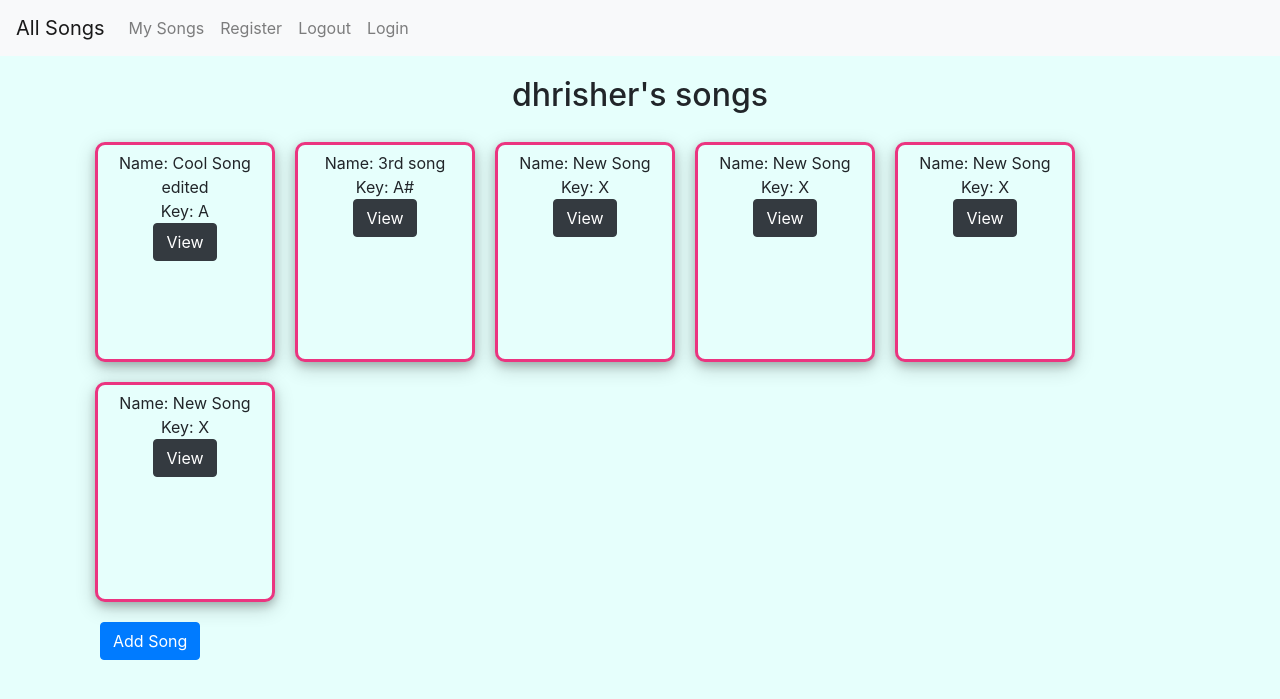
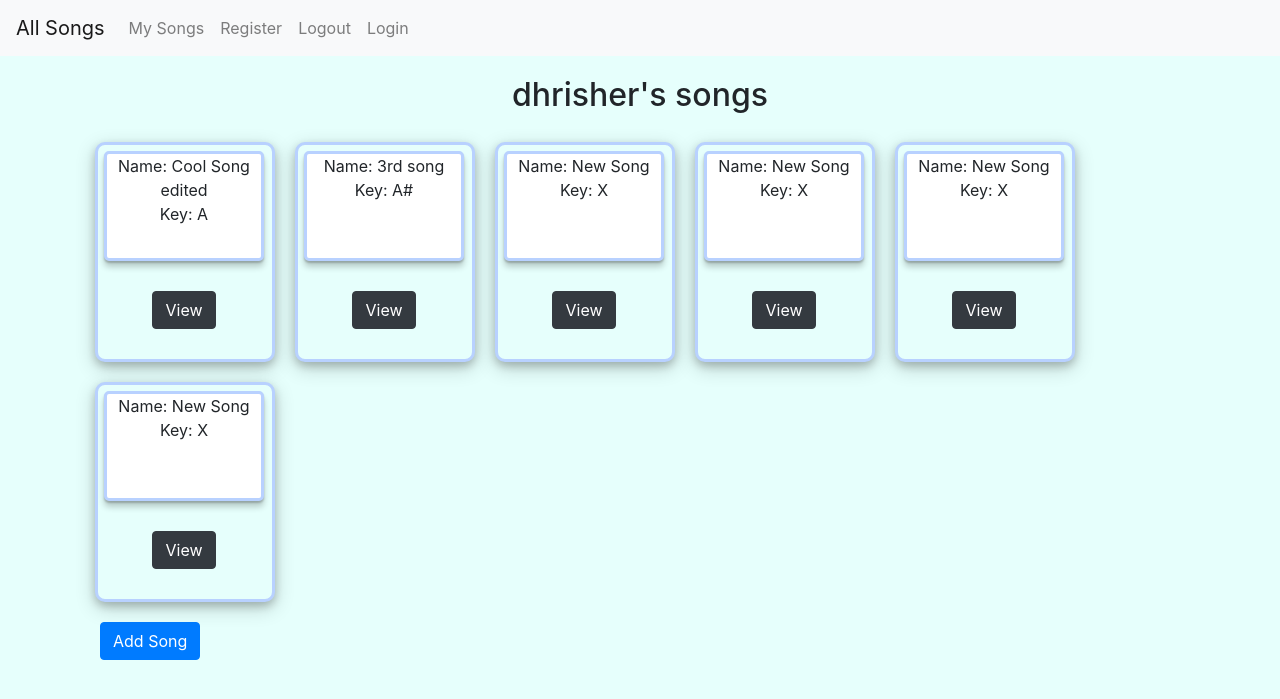
Before and after one commit to dhrisher/django-whistle-tab-site, a Django app: page /song_add in a window 1280 px wide. Shown: the top 699 px of the page. Run offline with Django 3.2, Linux system fonts and the light colour scheme; a user stored in the database is signed in; data comes from the database, SQL or seed files in the repository; some libraries are stand-ins or nearby versions.

Commit message:
General Styling

```diff
--- a/tabs/static/style/base.css
+++ b/tabs/static/style/base.css
@@ -1,6 +1,7 @@
 :root {
   --color1: #e6fffc;
-  --color2: #eb3480;
+  --color2: #b8d1ff;
+  --color3: #fff;
   --whistle-body: #575757;
 }
 
@@ -113,5 +114,28 @@ body {
 #list_title {
     padding: 20px;
     text-align: center;
+}
+
+.view_container {
+  height: 95px;
+  width: 160px;
+  display: flex;
+  justify-content: center;
+}
+
+.song_text_container {
+  border: 3px solid var(--color2);
+  height: 110px;
+  width: 160px;
+  background-color: var(--color3);
+  box-shadow: 0 2px 2px 0 rgba(0, 0, 0, 0.2), 0 6px 6px 0 rgba(0, 0, 0, 0.2);
+  border-radius: 5px;
+
 
 }
+
+#view_button_container {
+    height: 40px;
+    padding-top: 30px;
+
+}
--- a/tabs/templates/tabs/song_list.html
+++ b/tabs/templates/tabs/song_list.html
@@ -14,11 +14,18 @@
     {% for song in songs %}
         <div class="outer_container song_list">
             <div class="inner_container song_list">
-                <span>Name: {{ song.name }}</span>
-                <br>
-                <span>Key: {{ song.key }}</span>
-                <br>
-                <a class="btn btn-dark" href="{% url 'detail' pk=song.pk %}">View</a>
+                <div class="song_text_container">
+                    <span>Name: {{ song.name }}</span>
+                    <br>
+                    <span>Key: {{ song.key }}</span>
+                    <br>
+                </div>
+
+                <div class="view_container">
+                    <div id="view_button_container">
+                        <a class="btn btn-dark" href="{% url 'detail' pk=song.pk %}">View</a>
+                    </div>
+                </div>
             </div>
 
         </div>
```
